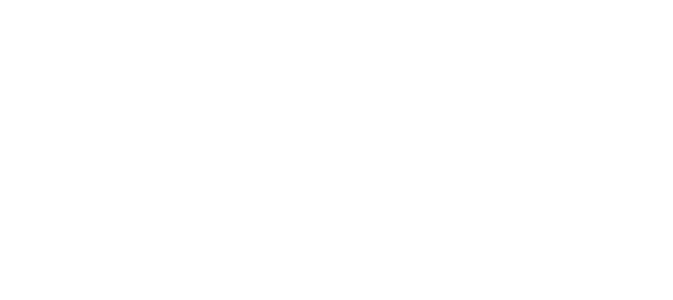
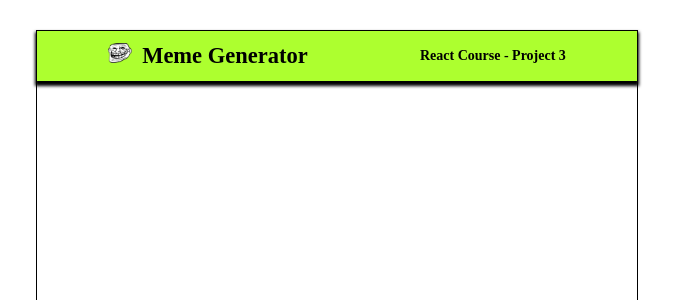
Before and after one commit to pauldamico/level-3-project, a React (Vite) app in the folder meme-list-generator/: page / in a window 1280 px wide. Shown: the top 300 px of the page, without its empty margins (4-677 px from the left). Built offline with nearby package versions, Linux system fonts and the light colour scheme.

Commit message:
finished navbar component

```diff
--- a/meme-list-generator/src/App.css
+++ b/meme-list-generator/src/App.css
@@ -0,0 +1,42 @@
+*{
+  margin:0;
+}
+body{
+  display: flex;
+  justify-content: flex-start;
+  margin-left: 40px;
+}
+.app{
+  margin-top: 30px;
+  width:600px;
+  height:800px;
+  border:1px solid black;
+}
+.nav{
+  padding: 5px;
+  background-color: greenyellow;
+  font-size: 15px;
+  height:40px;
+  box-shadow: 0px 3px 3px 2px black;
+  display: flex;
+  justify-content: space-around;
+  align-items: center;
+
+}
+nav>h2{
+
+text-align: left;
+margin-left:10px;
+
+}
+nav>h3{
+  font-size: 14px;
+  text-align: right;
+  margin-right:10px;
+
+}
+
+.troll-face{
+height:20px;
+margin-right:10px;
+}
--- a/meme-list-generator/src/App.jsx
+++ b/meme-list-generator/src/App.jsx
@@ -1,5 +1,5 @@
 import React from 'react'
-
+import Nav from './components/Nav'
 import './App.css'
 
 function App() {
@@ -7,7 +7,7 @@
 
   return (
     <div className="app">
-
+<Nav/>
     </div>
   )
 }
--- /dev/null
+++ b/meme-list-generator/src/components/Nav.jsx
@@ -0,0 +1,11 @@
+import trollface from "../images/trollface.png"
+
+
+export default function Nav (){
+
+    return(<div className="nav-div">
+        <nav className="nav"><h2><img className="troll-face" src={trollface}/>Meme Generator</h2><h3>React Course - Project 3</h3></nav>
+    </div>
+
+    )
+}
```
Also changed, not shown: meme-list-generator/src/images/trollface.png (added), 1 other file (tests, documents, lock files or other folders).
